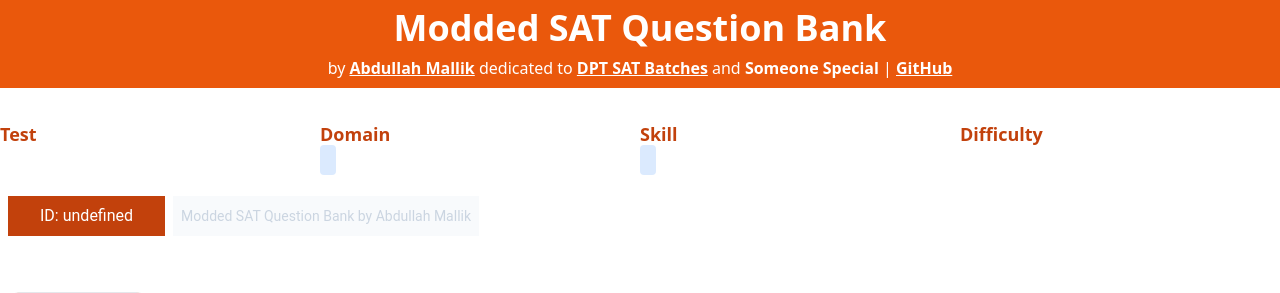
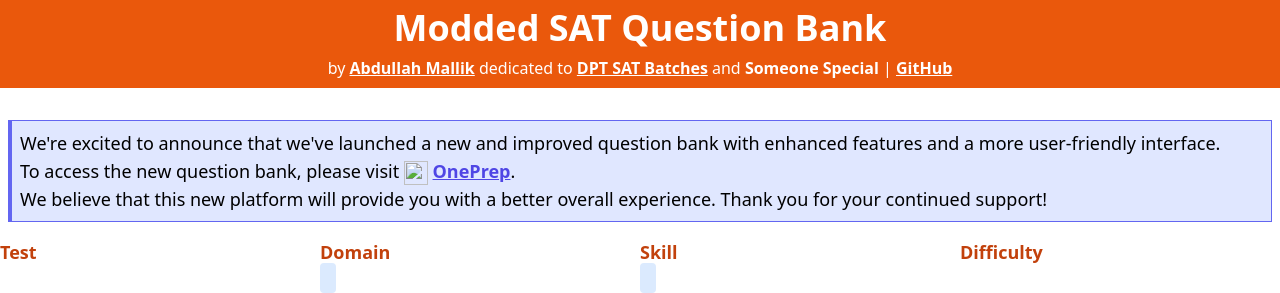
Before and after one commit to mdn522/sat-question-bank, a Flask app: template templates/question.html in a window 1280 px wide. Shown: the top 293 px of the page. Run offline with Flask 3, Linux system fonts and the light colour scheme; the template is opened without the code that fills it, so the values that code supplies are empty; parts of the project's set-up code (start-up, migrations or seed data) failed here and were passed over; some libraries are stand-ins or nearby versions.

Commit message:
added OnePrep notice in question page

```diff
--- a/templates/question.html
+++ b/templates/question.html
@@ -43,8 +43,22 @@
     }
 </style>
 
+<div class="container mx-auto px-2 pb-4">
+    <div class="bg-indigo-100 text-black border-l-4 border border-indigo-500 p-2 text-lg">
+        We're excited to announce that we've launched a new and improved question bank with enhanced features and a more
+        user-friendly interface.
+        <br>
+        To access the new question bank, please visit <a
+            href="https://oneprep.fly.dev/?utm_source=sat-question-bank&utm_medium=notice-question" class=""><img
+            src="https://oneprep.fly.dev/static/images/favicons/favicon.ico" class="w-6 h-6" alt=""> <span
+            class="underline font-bold text-indigo-600">OnePrep</span></a>.
+        <br>
+        We believe that this new platform will provide you with a better overall experience. Thank you for your
+        continued support!
+    </div>
+</div>
+
 <div class="container mx-auto" x-data>
-
     <div class="grid grid-cols-2 md:grid-cols-4 gap-y-16 gap-y-3">
         <div>
             <span class="text-orange-700 font-bold text-lg">Test</span><br><span x-text="{'english': 'Reading and Writing', 'math': 'Math'}[question.module]"></span>
```
Also changed, not shown: templates/base.html (+11 -4 lines).
